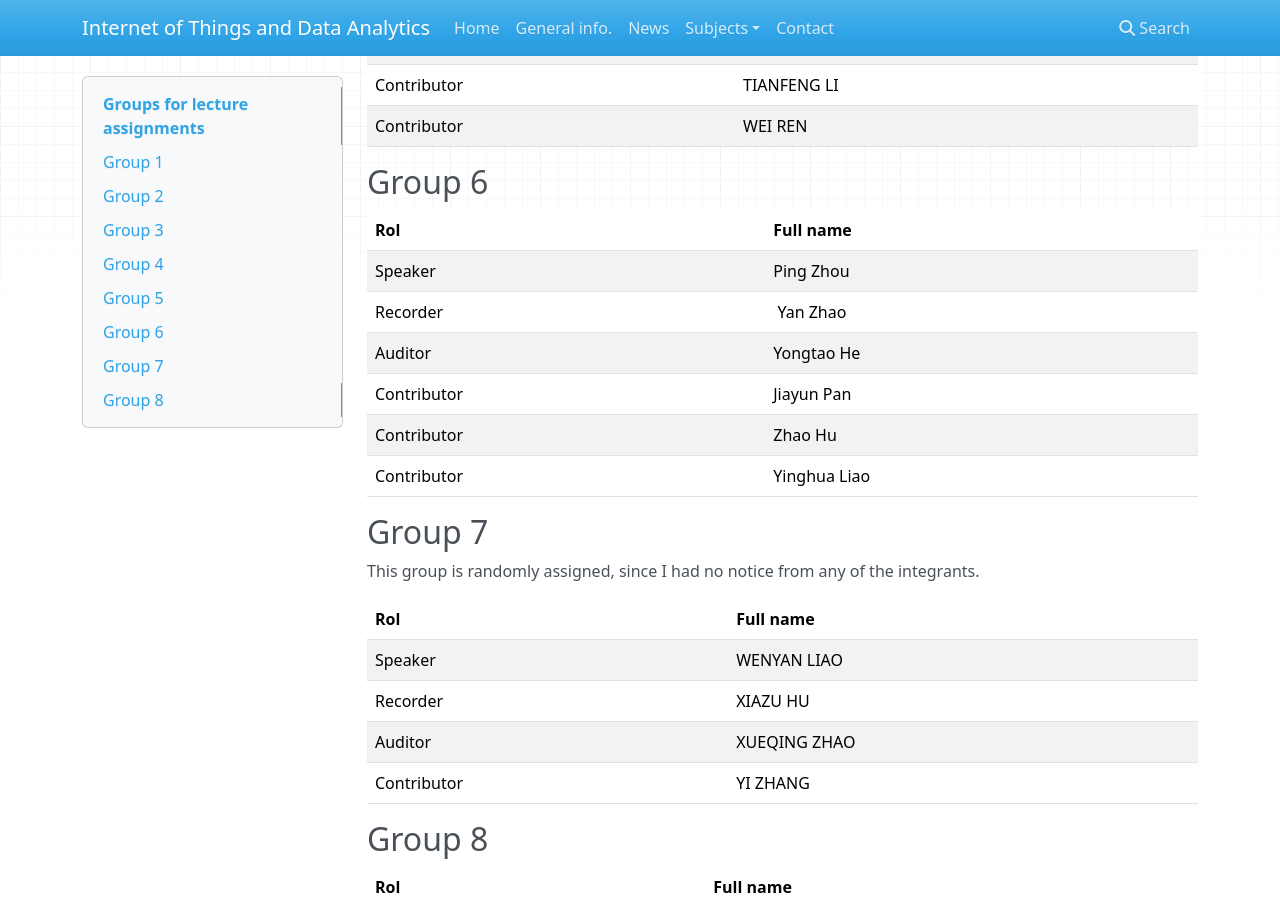
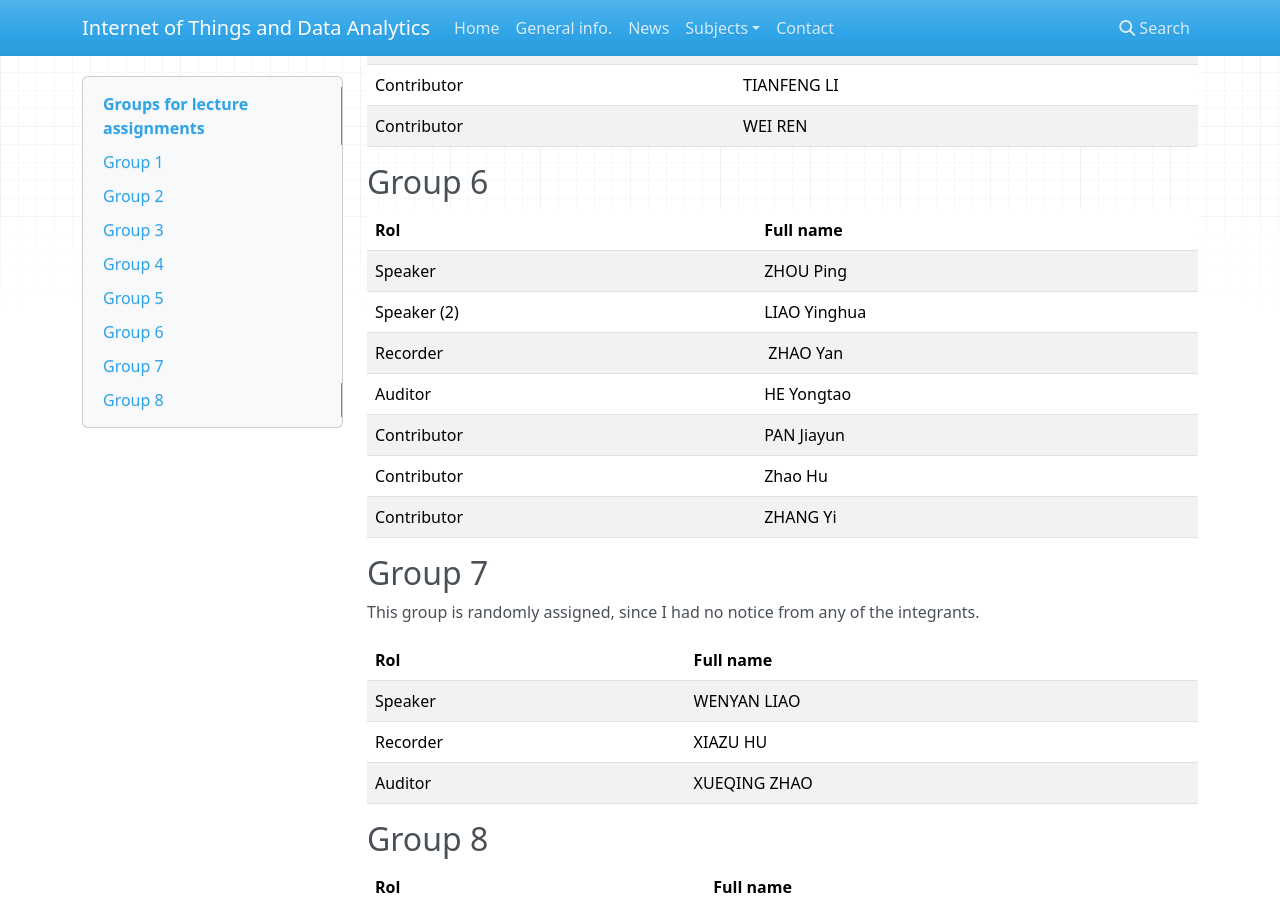
Before and after one commit to iot-da/iot-da.github.io, an MkDocs documentation site: the page built from docs/Subjects/IOTNA/groups.md, in a window 1280 px wide and 900 px high, scrolled down 1674 px. Built offline with MkDocs 1.6.1, drawn with Linux system fonts in a browser that asks for light colours; nearby versions of some CDN libraries.

Commit message:
All groups updated

```diff
--- a/docs/Subjects/IOTNA/groups.md
+++ b/docs/Subjects/IOTNA/groups.md
@@ -62,13 +62,13 @@ from any of the integrants.
 ## Group 6
 |  Rol         |         Full name            |
 |--------------|------------------------------|
-|    Speaker      |   Ping	Zhou     |
-|   Recorder | Yan Zhao |
-|    Auditor      |  Yongtao	He                  |
-|    Contributor      |      Jiayun	Pan            |
+|    Speaker      |   ZHOU Ping	     |
+|    Speaker (2)      |    LIAO  Yinghua	        |
+|   Recorder | ZHAO Yan  |
+|    Auditor      |  HE Yongtao	                  |
+|    Contributor      |      PAN Jiayun	            |
 |    Contributor      |    Zhao	 Hu         |
-|    Contributor      |     Yinghua	Liao        |
-
+|    Contributor      |    ZHANG  Yi	              |
 
 
 ## Group 7
@@ -80,7 +80,7 @@ from any of the integrants.
 |    Speaker      | WENYAN	LIAO |
 |    Recorder      |     XIAZU	HU              |
 |    Auditor      |   XUEQING	ZHAO                  |
-|    Contributor      |    YI	ZHANG              |
+
 
 ## Group 8
 |  Rol         |         Full name            |
```
